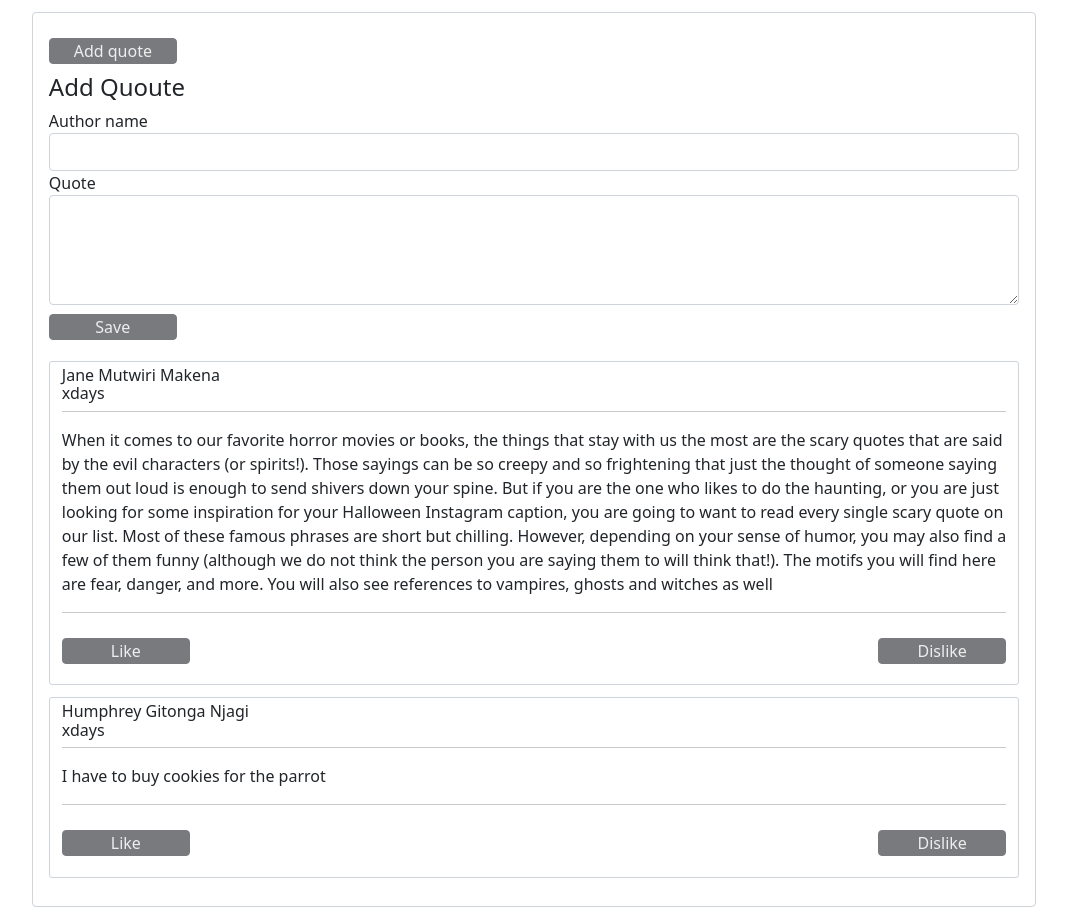
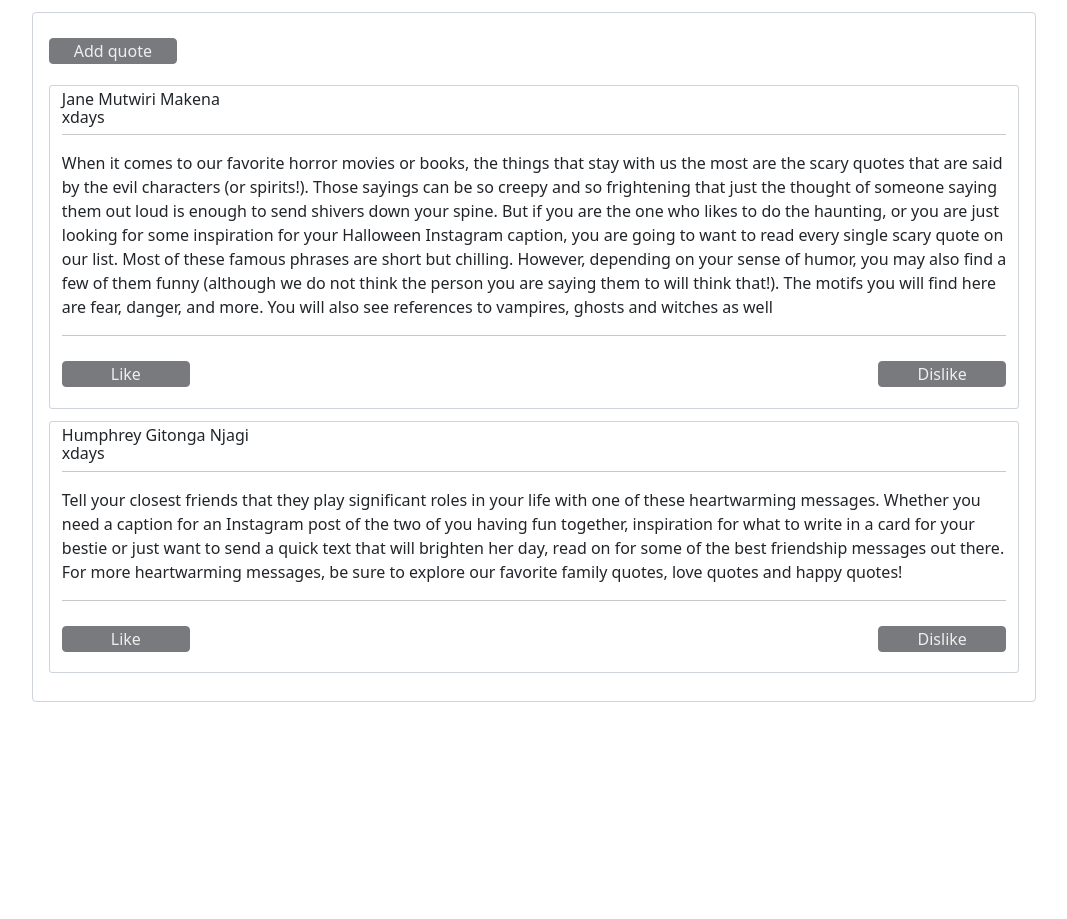
Before and after one commit to kiman121/quotes, an Angular app: page / in a window 1280 px wide. Shown: the whole page, without its empty margins (106-1173 px from the left). After the commit the page ends 800 px from the top, so only its background shows below. Built offline with nearby package versions, Linux system fonts and the light colour scheme.

Commit message:
add form submit and show hide form functionality

```diff
--- a/src/app/app.module.ts
+++ b/src/app/app.module.ts
@@ -1,5 +1,6 @@
 import { NgModule } from '@angular/core';
 import { BrowserModule } from '@angular/platform-browser';
+import { FormsModule } from '@angular/forms';
 
 import { AppRoutingModule } from './app-routing.module';
 import { AppComponent } from './app.component';
@@ -14,7 +15,8 @@ import { QuoteFormComponent } from './quote-form/quote-form.component';
   ],
   imports: [
     BrowserModule,
-    AppRoutingModule
+    AppRoutingModule,
+    FormsModule
   ],
   providers: [],
   bootstrap: [AppComponent]
--- a/src/app/quote-form/quote-form.component.html
+++ b/src/app/quote-form/quote-form.component.html
@@ -1,14 +1,39 @@
-<form>
+<form (ngSubmit)="submitQuote()" #quoteForm="ngForm">
   <h4>Add Quoute</h4>
   <div class="form-group">
     <label for="">Author name</label>
-    <input type="text" class="form-control" placeholder="" />
+    <input
+      id="authorName"
+      type="text"
+      class="form-control"
+      placeholder=""
+      [(ngModel)]="newQuote.authorName"
+      name="authorName"
+      #authorName="ngModel"
+      required
+    />
   </div>
   <div class="form-group">
     <label for="">Quote</label>
-    <textarea rows="4" class="form-control"></textarea>
+    <textarea
+      id="quote"
+      rows="4"
+      class="form-control"
+      [(ngModel)]="newQuote.quote"
+      name="quote"
+      #quote="ngModel"
+    ></textarea>
   </div>
   <div class="form-group">
-    <button type="submit" class="btn-submit btn-info">Save</button>
+    <button type="submit" class="btn-submit btn-info" (click)="hideAddQuoteBtn.emit()">Save</button>
   </div>
 </form>
+<!-- <input
+        type="date"
+        id="complete"
+        class="form-control"
+        [(ngModel)]="newGoal.completeDate"
+        name="completeDate"
+        #completeDate="ngModel"
+        required
+      /> -->
--- a/src/app/quote-form/quote-form.component.ts
+++ b/src/app/quote-form/quote-form.component.ts
@@ -1,15 +1,21 @@
-import { Component, OnInit } from '@angular/core';
-
+import { Component, OnInit, Output,EventEmitter } from '@angular/core';
+import { Quote } from '../quote';
 @Component({
   selector: 'app-quote-form',
   templateUrl: './quote-form.component.html',
-  styleUrls: ['./quote-form.component.css']
+  styleUrls: ['./quote-form.component.css'],
 })
 export class QuoteFormComponent implements OnInit {
+  newQuote = new Quote(0,"","", new Date());
 
-  constructor() { }
+  @Output() hideAddQuoteBtn = new EventEmitter();
+  @Output() addQuote = new EventEmitter<Quote>();
 
-  ngOnInit(): void {
+  submitQuote(){
+    this.addQuote.emit(this.newQuote);
   }
 
+  constructor() {}
+
+  ngOnInit(): void {}
 }
--- a/src/app/quote.ts
+++ b/src/app/quote.ts
@@ -1,11 +1,8 @@
 export class Quote {
-  showAddQuoteForm: boolean;
   constructor(
     public id: number,
     public authorName: string,
     public quote: string,
     public createdOn: Date
-  ) {
-    this.showAddQuoteForm = false;
-  }
+  ) {}
 }
--- a/src/app/quote/quote.component.html
+++ b/src/app/quote/quote.component.html
@@ -1,10 +1,10 @@
 <div class="container">
   <div class="main-wrapper">
     <div class="form-group">
-      <button type="button" class="btn-submit btn-info">Add quote</button>
+      <button (click)="toggleDisplayQuoteForm()" type="button" class="btn-submit btn-info">Add quote</button>
     </div>
-    <div class="add-quote-section">
-      <app-quote-form></app-quote-form>
+    <div *ngIf="hideAddQuoteForm" class="add-quote-section">
+      <app-quote-form (addQuote) = "addNewQuote($event)"></app-quote-form>
     </div>
     <div class="quote-detail-section" *ngFor="let quote of quotes; let i = index">
       <div class="header">
--- a/src/app/quote/quote.component.ts
+++ b/src/app/quote/quote.component.ts
@@ -3,22 +3,44 @@ import { Quote } from '../quote';
 @Component({
   selector: 'app-quote',
   templateUrl: './quote.component.html',
-  styleUrls: ['./quote.component.css']
+  styleUrls: ['./quote.component.css'],
 })
 export class QuoteComponent implements OnInit {
+  hideAddQuoteForm = false;
+
+  toggleDisplayQuoteForm() {
+    this.hideAddQuoteForm = !this.hideAddQuoteForm;
+  }
 
   quotes: Quote[] = [
     new Quote(
       1,
       'Jane Mutwiri Makena',
-      'When it comes to our favorite horror movies or books, the things that stay with us the most are the scary quotes that are said by the evil characters (or spirits!). Those sayings can be so creepy and so frightening that just the thought of someone saying them out loud is enough to send shivers down your spine. But if you are the one who likes to do the haunting, or you are just looking for some inspiration for your Halloween Instagram caption, you are going to want to read every single scary quote on our list. Most of these famous phrases are short but chilling. However, depending on your sense of humor, you may also find a few of them funny (although we do not think the person you are saying them to will think that!). The motifs you will find here are fear, danger, and more. You will also see references to vampires, ghosts and witches as well'
-    , new Date(2020,3,14)),
-    new Quote(2, 'Humphrey Gitonga Njagi', 'I have to buy cookies for the parrot', new Date(2019,6,9))
+      'When it comes to our favorite horror movies or books, the things that stay with us the most are the scary quotes that are said by the evil characters (or spirits!). Those sayings can be so creepy and so frightening that just the thought of someone saying them out loud is enough to send shivers down your spine. But if you are the one who likes to do the haunting, or you are just looking for some inspiration for your Halloween Instagram caption, you are going to want to read every single scary quote on our list. Most of these famous phrases are short but chilling. However, depending on your sense of humor, you may also find a few of them funny (although we do not think the person you are saying them to will think that!). The motifs you will find here are fear, danger, and more. You will also see references to vampires, ghosts and witches as well',
+      new Date(2020, 3, 14)
+    ),
+    new Quote(
+      2,
+      'Humphrey Gitonga Njagi',
+      'Tell your closest friends that they play significant roles in your life with one of these heartwarming messages. Whether you need a caption for an Instagram post of the two of you having fun together, inspiration for what to write in a card for your bestie or just want to send a quick text that will brighten her day, read on for some of the best friendship messages out there. For more heartwarming messages, be sure to explore our favorite family quotes, love quotes and happy quotes!',
+      new Date(2019, 6, 9)
+    ),
   ];
 
-  constructor() { }
+  addNewQuote(quote) {
+    let quoteLength = this.quotes.length;
+    quote.id = quoteLength + 1;
+    quote.createdOn = new Date(quote.createdOn);
+    this.quotes.push(quote);
 
-  ngOnInit(): void {
+    this.hideAddQuoteForm = !this.hideAddQuoteForm;
   }
 
+  alertUser(){
+    window.alert('Time to hide the button!');
+  }
+
+  constructor() {}
+
+  ngOnInit(): void {}
 }
```
